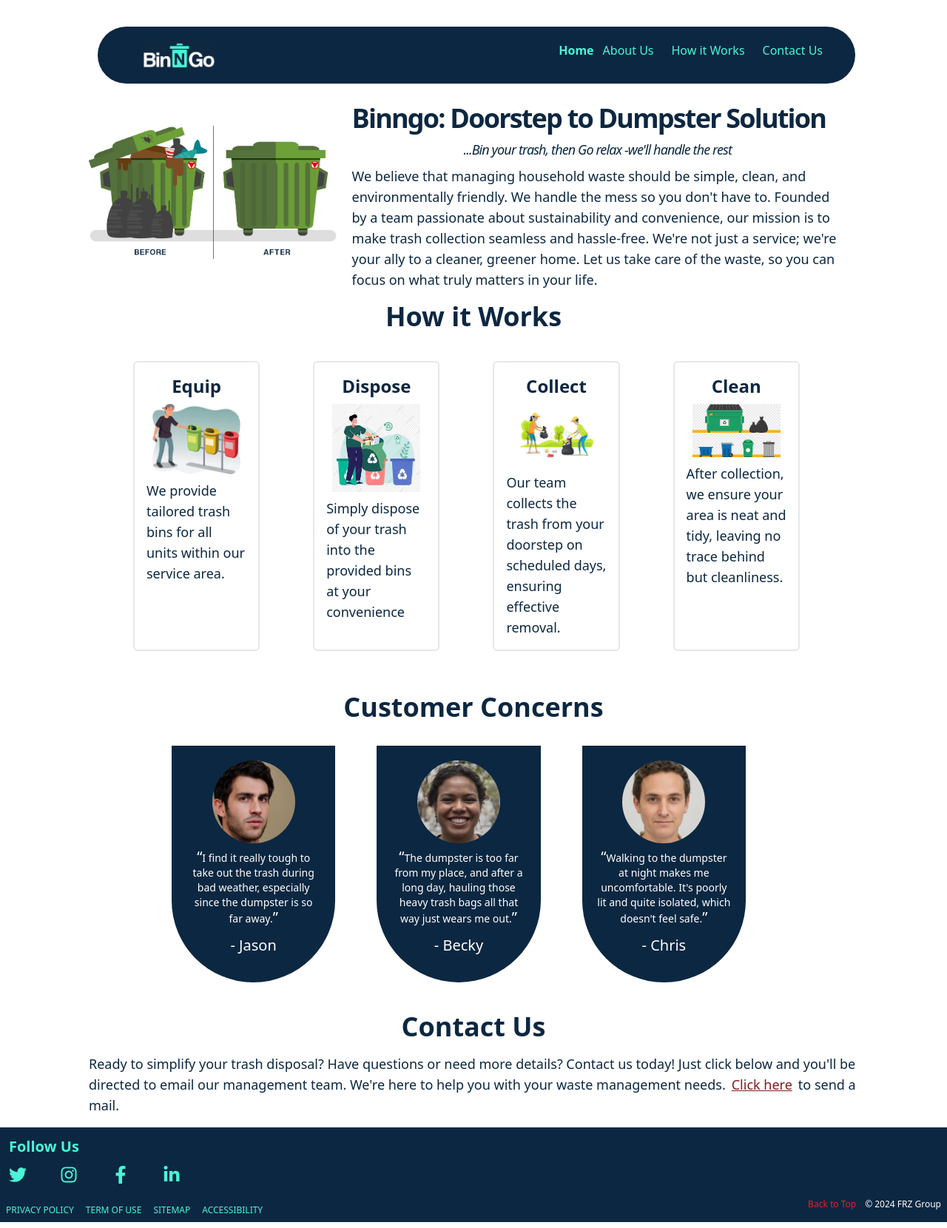
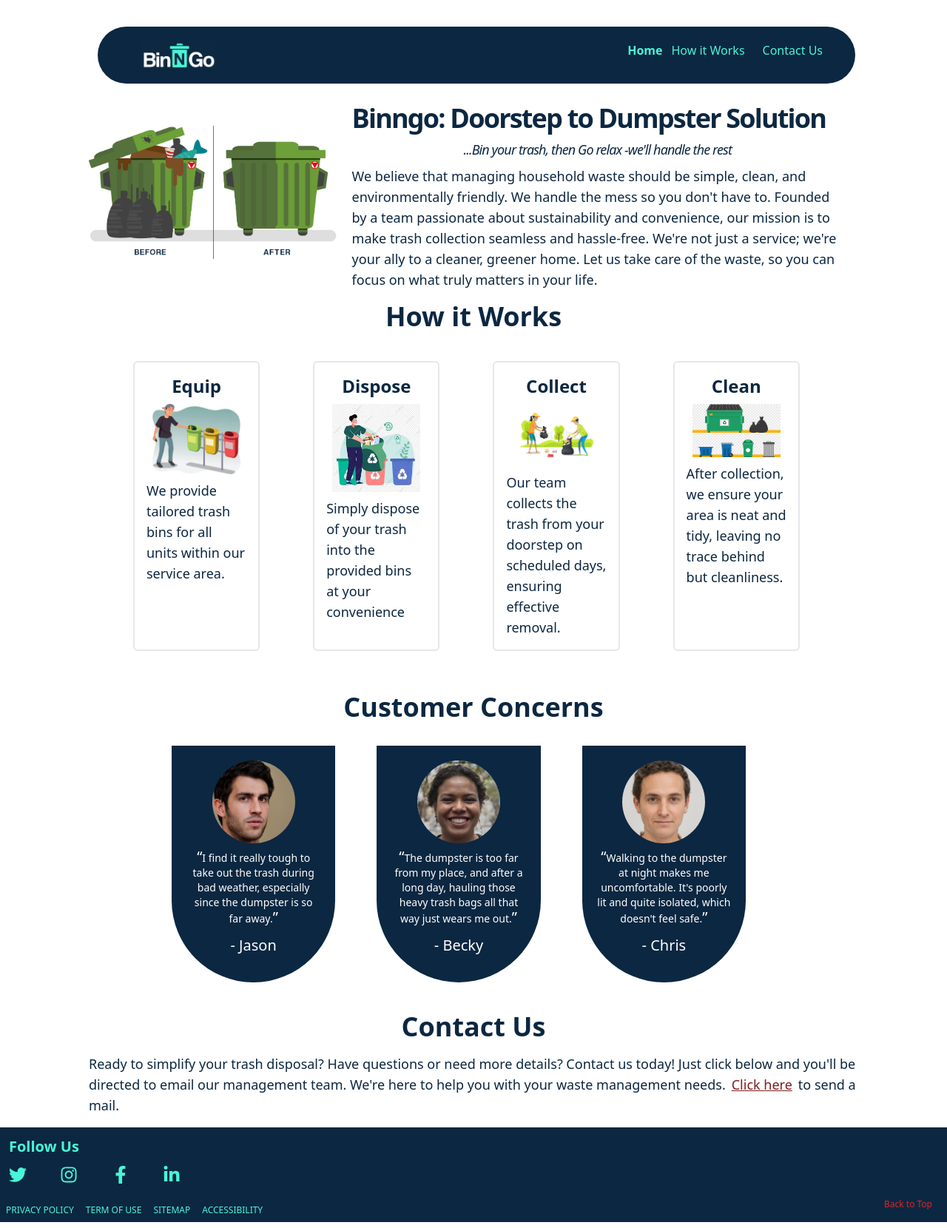
Before and after one commit to Fritzgerrad/binngo-frontend, a Next.js app: page / in a window 1280 px wide. Shown: the whole page at 74% size. Built offline with nearby package versions, Linux system fonts and the light colour scheme.

Commit message:
Fixed the footer

```diff
--- a/src/components/Footer.js
+++ b/src/components/Footer.js
@@ -50,9 +50,9 @@ const Footer = () => {
                             <Link href="#top" className="uppercase text-xs hover:text-red-600 m-2">Accessibility</Link>
                         </div>
                     </div>
-                    <div className="md:float-right flex text-xs">
+                    <div className="md:float-right flex justify-center text-xs">
                         <Link href="#top" className="text-xs text-red-600 mr-3 hover:underline ml-2">Back to Top</Link>
-                        <p className="text-white">&#169; 2024 FRZ Group</p>
+                        {/* <p className="text-white">&#169; 2024 FRZ Group</p> */}
                     </div>
                 </div>
             </div>
--- a/src/components/Header.js
+++ b/src/components/Header.js
@@ -26,6 +26,7 @@ const Header = () => {
         <div className="m-5 header w-4/5 rounded-full fixed px-5">
           <div className="w-full mx-5">
             <Image
+            id="home"
               src="/assets/logoDark.jpeg"
               alt="logo"
               className="float-left m-5"
@@ -49,7 +50,6 @@ const Header = () => {
                 className=" font-bold hover:underline"
               >
                 Home </button>
-              <MyLink href="#home" text="About Us" />
               <MyLink href="#howItWorks" text="How it Works" />
               <MyLink href="#contactUs" text="Contact Us" />
             </ul>
@@ -67,8 +67,7 @@ const Header = () => {
             <nav>
             <div className="h-24 sm:h-0 bg-white"></div>
               <ul className="header float-right px-10">
-                <MyLink href="#home" text="Home" />
-                <MyLink href="#home" text="About Us" />
+                <MyLink href="#top" text="Home" />
                 <MyLink href="#howItWorks" text="How it Works" />
                 <MyLink href="#contactUs" text="Contact Us" />
               </ul>
```
